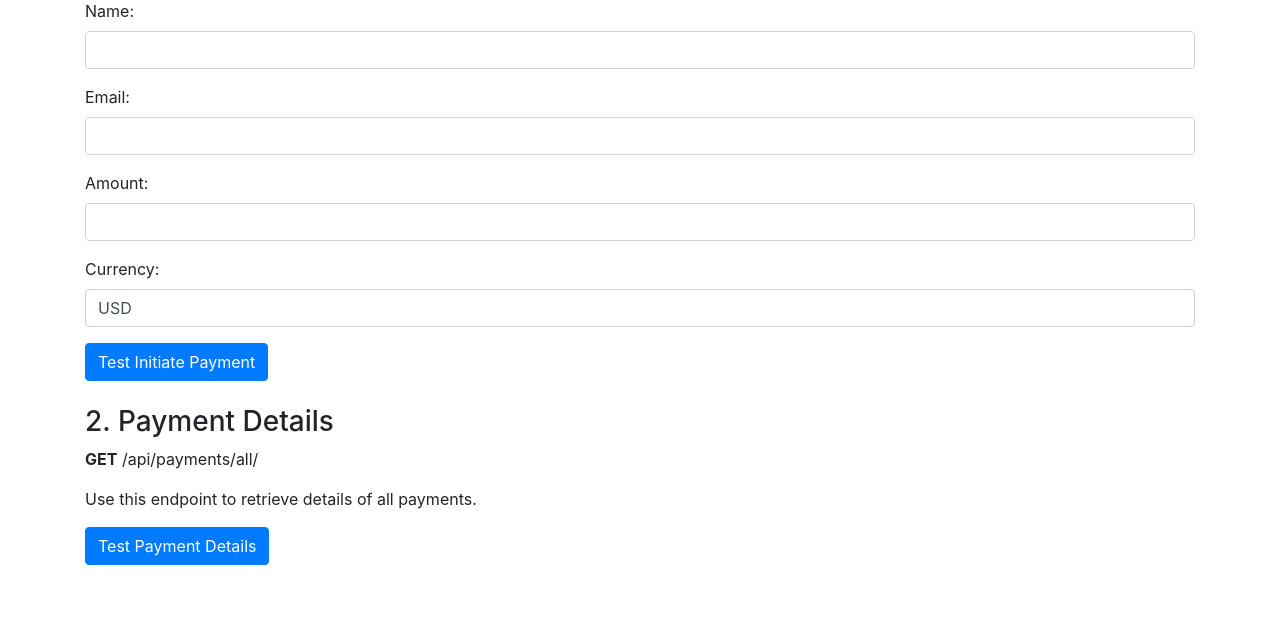
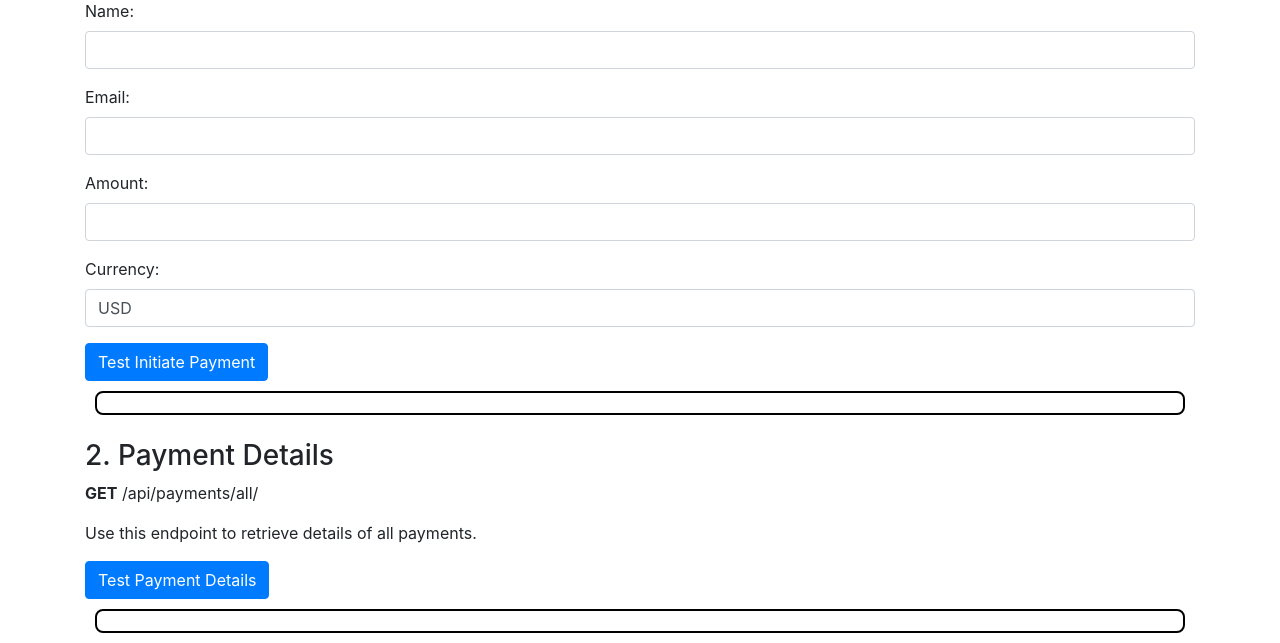
Before and after one commit to SilverbackOssi/Mock-Payment-Gateway-Service, a Python web app: template payments/templates/index.html in a window 1280 px wide. Shown: the part 321-964 px from the top of the page. Before the commit the page ends 886 px from the top, so only its background shows below. Run offline with Jinja, Linux system fonts and the light colour scheme; the template is opened without the code that fills it, so the values that code supplies are empty; some libraries are stand-ins or nearby versions.

Commit message:
Update index.html response fields

```diff
--- a/payments/templates/index.html
+++ b/payments/templates/index.html
@@ -6,6 +6,14 @@
     <title>API Documentation</title>
     <link rel="stylesheet" href="https://stackpath.bootstrapcdn.com/bootstrap/4.5.2/css/bootstrap.min.css">
     <link rel="icon" href="https://favicon.io/assets/img/navbar-logo-2x.d9aeaef3.png" type="image/x-icon">
+    <style>
+        .response {
+            border: 2px solid black;
+            border-radius: 8px;
+            margin: 10px;
+            padding: 10px;
+        }
+    </style>
 </head>
 <body>
     <div class="container">
@@ -35,7 +43,7 @@
             </div>
             <button type="submit" class="btn btn-primary">Test Initiate Payment</button>
         </form>
-        <pre id="initiatePaymentResponse"></pre>
+        <pre id="initiatePaymentResponse" class="response"></pre>
 
         <h3 class="mt-4">2. Payment Details</h3>
         <p><strong>GET</strong> /api/payments/all/</p>
@@ -43,7 +51,7 @@
         <form id="paymentDetailForm">
             <button type="submit" class="btn btn-primary">Test Payment Details</button>
         </form>
-        <pre id="paymentDetailResponse"></pre>
+        <pre id="paymentDetailResponse" class="response" ></pre>
     </div>
 
     <script>
```
